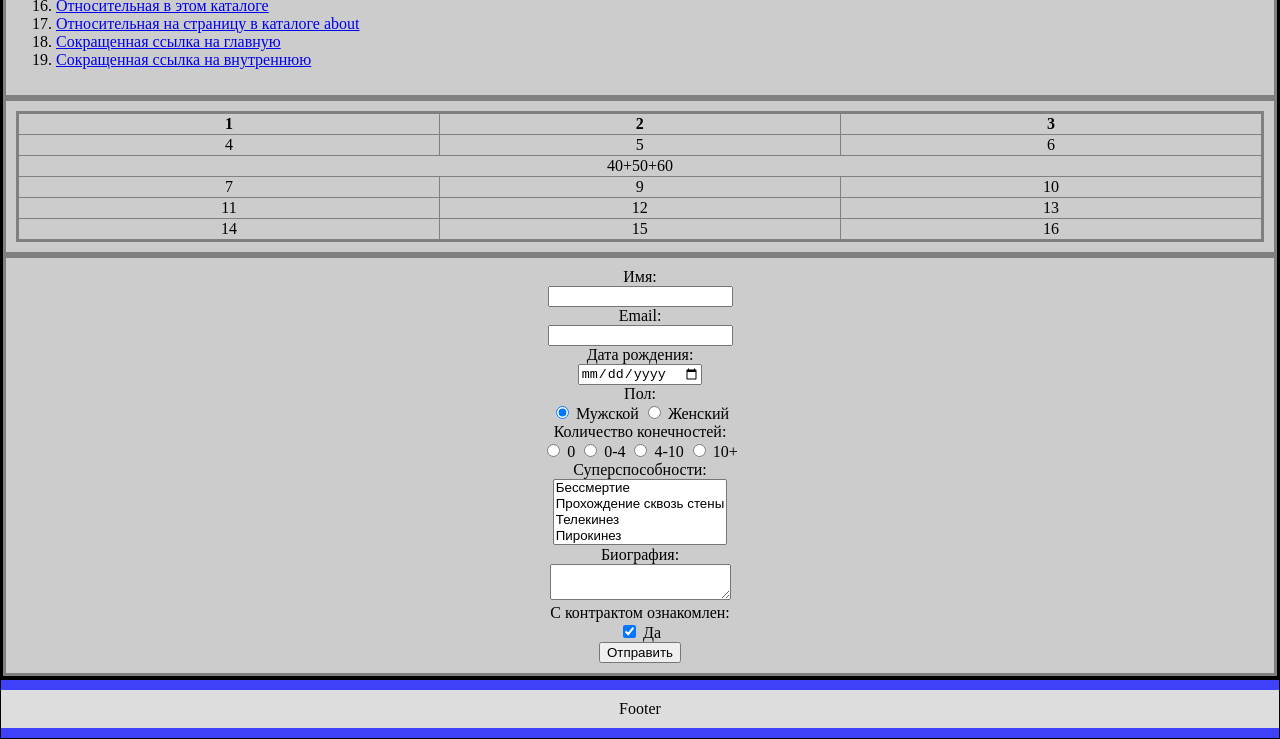
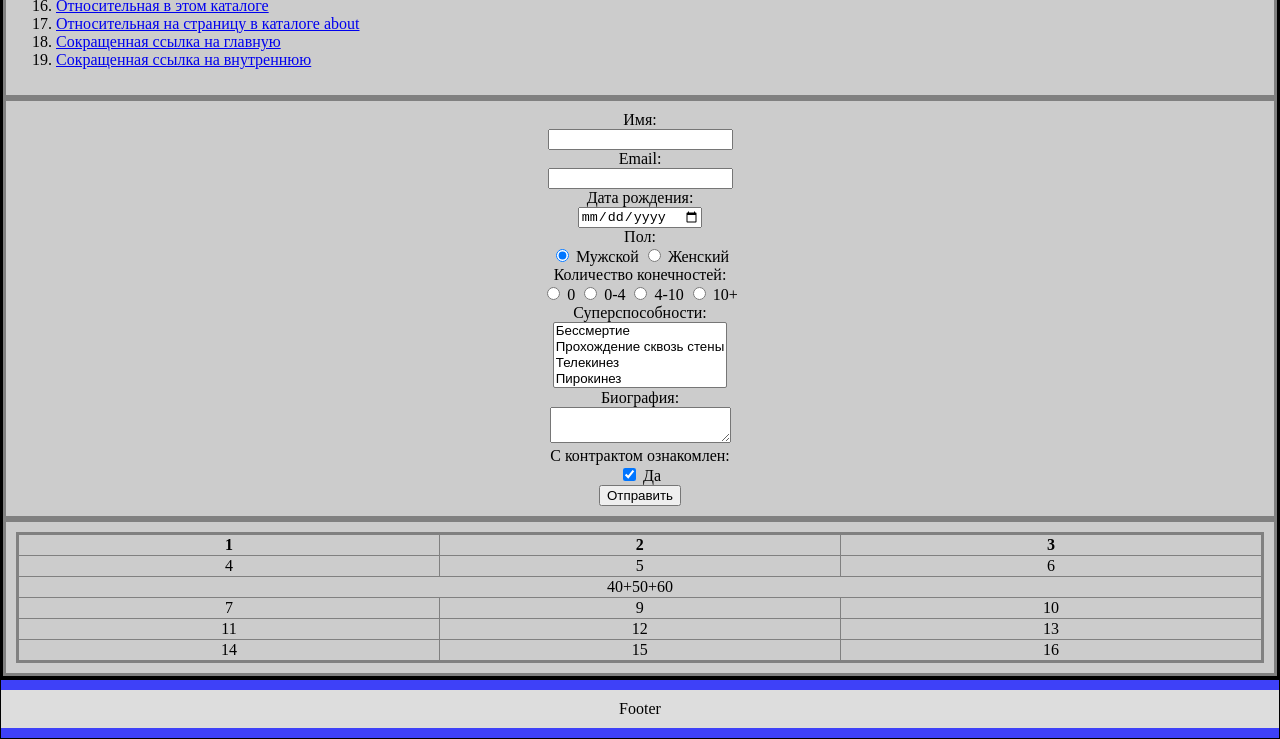
Before and after one commit to s0163537/web1, a plain HTML site: page folder/index/indexpro.html in a window 1280 px wide. Shown: the part 1148-1887 px from the top of the page. Drawn offline with Linux system fonts and the light colour scheme.

Commit message:
Update style.css

```diff
--- a/folder/index/style.css
+++ b/folder/index/style.css
@@ -110,7 +110,7 @@ footer{
   #form{
     order: 3;
   }
-  #table_conteiner{
+  #table_container{
     order: 4;
   }
 }
```
